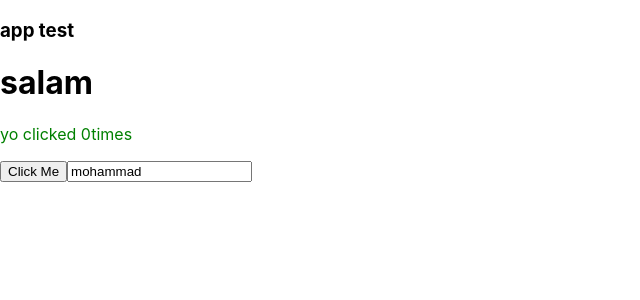
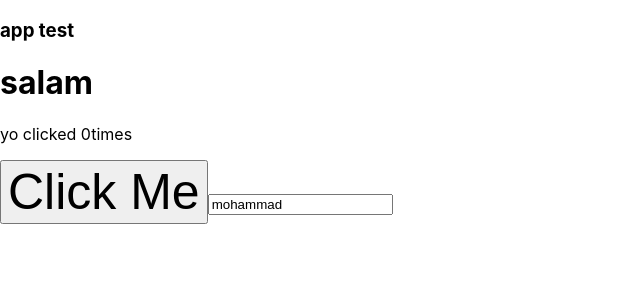
Before and after one commit to mohammadjahanchi/react, a React (Create React App) app in the folder jahanchitest/: page / in a window 1280 px wide. Shown: the top 300 px of the page, without its empty margins (0-640 px from the left). Built offline with nearby package versions, Linux system fonts and the light colour scheme.

Commit message:
css in js

```diff
--- a/jahanchitest/package.json
+++ b/jahanchitest/package.json
@@ -10,6 +10,7 @@
     "react": "^18.2.0",
     "react-dom": "^18.2.0",
     "react-scripts": "^5.0.1",
+    "styled-components": "^6.0.8",
     "web-vitals": "^2.1.4"
   },
   "scripts": {
--- a/jahanchitest/src/componenet/counter.js
+++ b/jahanchitest/src/componenet/counter.js
@@ -1,5 +1,7 @@
 import React,{useState,Component} from "react";
 import './counter.css'
+import styled from 'styled-components';
+
 const Counter=()=>{
 const[count,setCount]=useState(0);
   const[name,setName]=useState('mohammad');
@@ -7,16 +9,22 @@ const[count,setCount]=useState(0);
     setName(e.target.value);
     console.log(name)
   }
-  const mystyle={
-    color:'green',
-    fontweight:'bold',
-  }
+  // const mystyle={
+  //   color:'green',
+  //   fontweight:'bold',
+  // }
+  const Button=styled.button`
+  cursor:pointer;
+  backround:transparat;
+  font-size:50px;
+  `
   return(
     <div>
-      <p style={mystyle}>yo clicked {count}times</p>
-      <button onClick={()=>setCount(count+1)} >
+      <p>yo clicked {count}times</p>
+      <Button onClick={()=>setCount(count+1)} >
         Click Me
-      </button>
+      </Button>
+
       <input name="name" value={name} onChange={handleChange} />
     </div>
   )
```
Also changed, not shown: jahanchitest/src/componenet/counter.css (line endings or trailing spaces), 1 other file (tests, documents, lock files or other folders).
